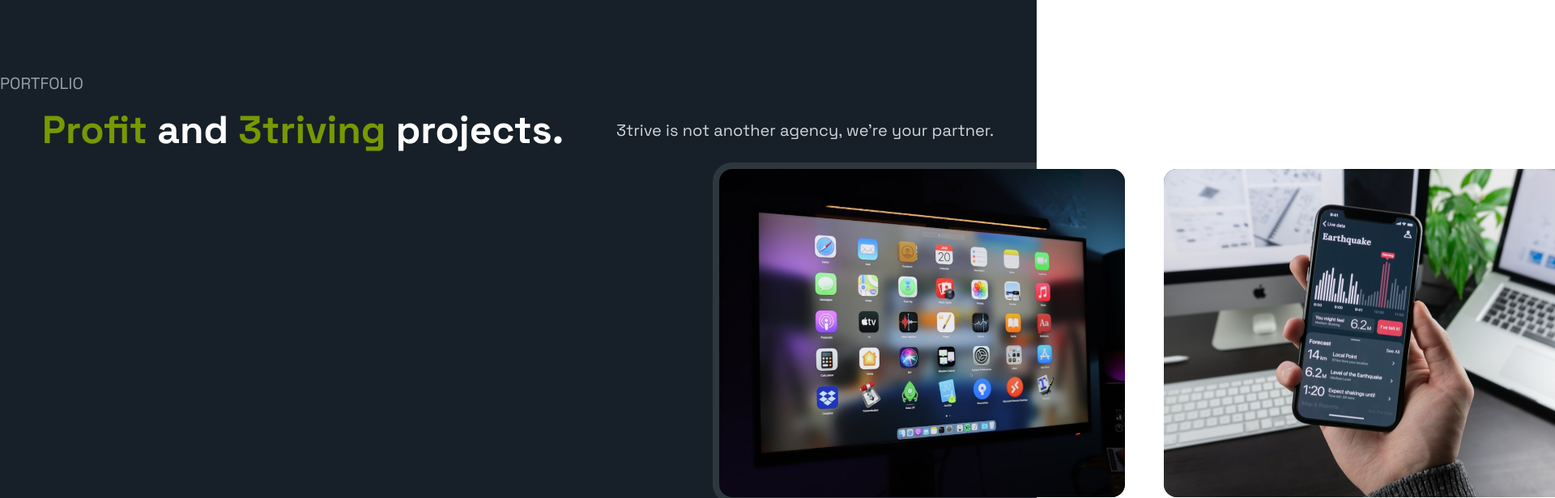
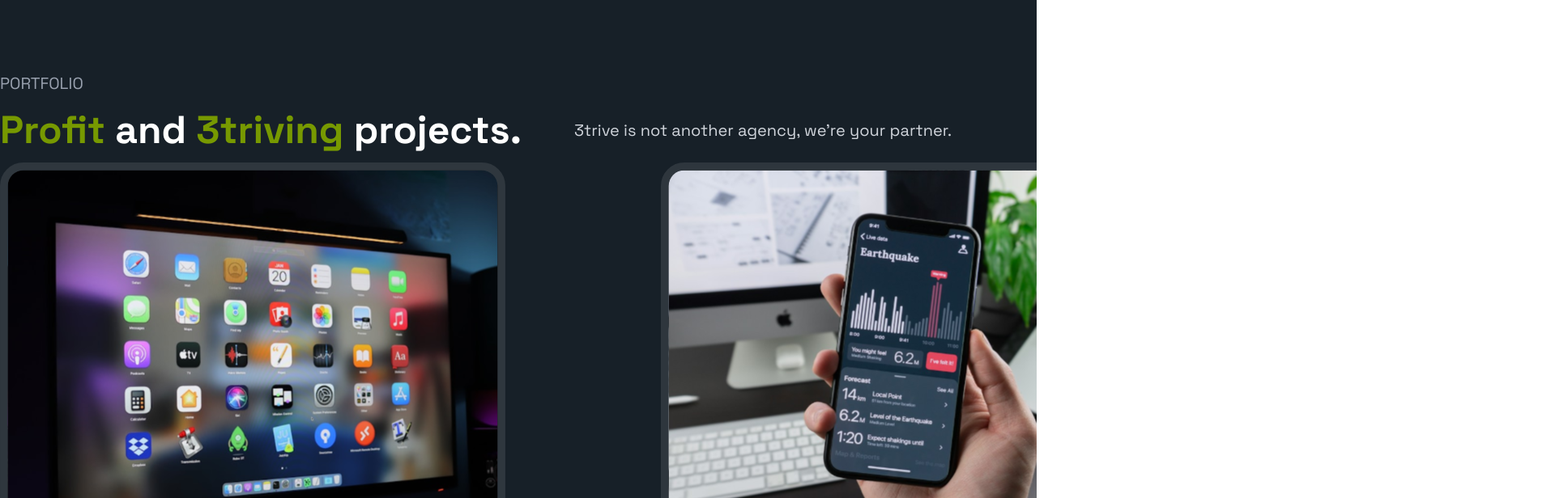
Before and after one commit to myvamsnet/thrive-app, a Next.js app: page / in a window 1280 px wide. Shown: the part 2620-3236 px from the top of the page at 81% size, 1920 px wide, since content can reach past the window. Built offline with nearby package versions, Linux system fonts and the light colour scheme.

Commit message:
added title to the layout fiolder

```diff
--- a/src/app/layout.tsx
+++ b/src/app/layout.tsx
@@ -9,7 +9,7 @@ const spaceGrotesk = Space_Grotesk({
 
 
 export const metadata: Metadata = {
-  title: "Create Next App",
+  title: "3triving By MyVamnet",
   description: "Generated by create next app",
 };
 
--- a/src/components/features/landingPage/AboutSection.tsx
+++ b/src/components/features/landingPage/AboutSection.tsx
@@ -1,4 +1,5 @@
 import Image from "next/image";
+import {  Bounce,  Rotate,} from "react-awesome-reveal";
 
 
 const AboutSection = () => {
@@ -39,6 +40,7 @@ const AboutSection = () => {
             </div>
 
             {/* Cards */}
+            <Bounce>
               <div className="grid lg:grid-cols-3 md:grid-cols-2 grid-cols-1 gap-4">
                 {cards.map((card) => (
                   <Image
@@ -51,6 +53,7 @@ const AboutSection = () => {
                   />
                 ))}
               </div>
+            </Bounce>
           </div>
           <div className="rounded-2xl border-[#232B33] opacity-80  ">
             <Image
@@ -64,6 +67,7 @@ const AboutSection = () => {
 
         <div className="flex  flex-col-reverse md:flex-row justifty-center items-center gap-8 px-2">
           {/* Left Image */}
+          <Rotate direction="bottom-left">
             <div className="rounded-2xl border-[#232B33] opacity-80">
               <Image
                 src="/images/whyus-image.svg"
@@ -73,7 +77,7 @@ const AboutSection = () => {
                 className="w-full"
               />
             </div>
-
+          </Rotate>
           {/* Right Content */}
           <div>
             <p className="text-xl uppercase  text-gray-400 mb-3">Why Us?</p>
--- a/src/components/features/landingPage/ProfitPortfolio.tsx
+++ b/src/components/features/landingPage/ProfitPortfolio.tsx
@@ -6,8 +6,11 @@ const ProfitPortfolio = () => {
   return (
     <section className=" py-12 md:py-38 ">
       <div className="">
-        <p className="text-xl   tracking-[0%] text-gray-400 mb-5">PORTFOLIO</p>
-        <div className="flex flex-col md:flex-row justify-center items-center">
+
+          <p className="text-xl tracking-[0%] text-gray-400 mb-5 ">
+            PORTFOLIO
+          </p>
+          <div className="flex flex-col md:flex-row  items-center ">
             <h2 className="text-4xl md:text-5xl font-bold w-[343px] md:w-[709px]">
               <span className="text-primary">Profit</span> and
               <span className="text-primary"> 3triving</span> projects.
@@ -16,20 +19,22 @@ const ProfitPortfolio = () => {
               3trive is not another agency, we’re your partner.
             </p>
           </div>
-        <div className="flex flex-col md:flex-row justify-between items-center gap-8  py-4">
+
+
+        <div className="flex flex-col md:flex-row justify-between items-center gap-8  py-4 overflow-hidden">
           <Image
             src="/images/hero-image2.svg"
             alt="testimonial"
             width={672}
             height={513}
-            className="ml-[55rem] "
+            className="ml-auto"
           />
           <Image
             src="/images/hero-image3.svg"
             alt="testimonial"
             width={672}
             height={513}
-            className=""
+            className="md:translate-x-40"
           />
         </div>
         <div className="flex items-center gap-5 pt-4">
```
Lines whose indentation alone changed are shown as unchanged.
